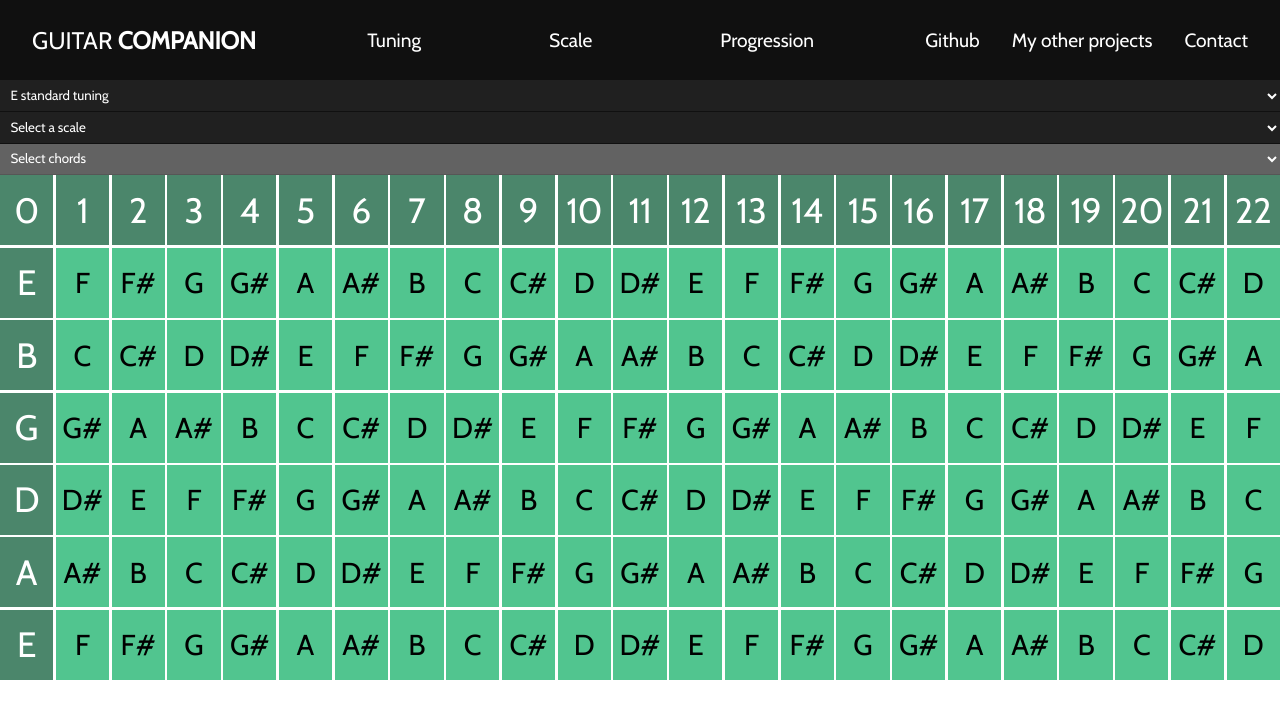
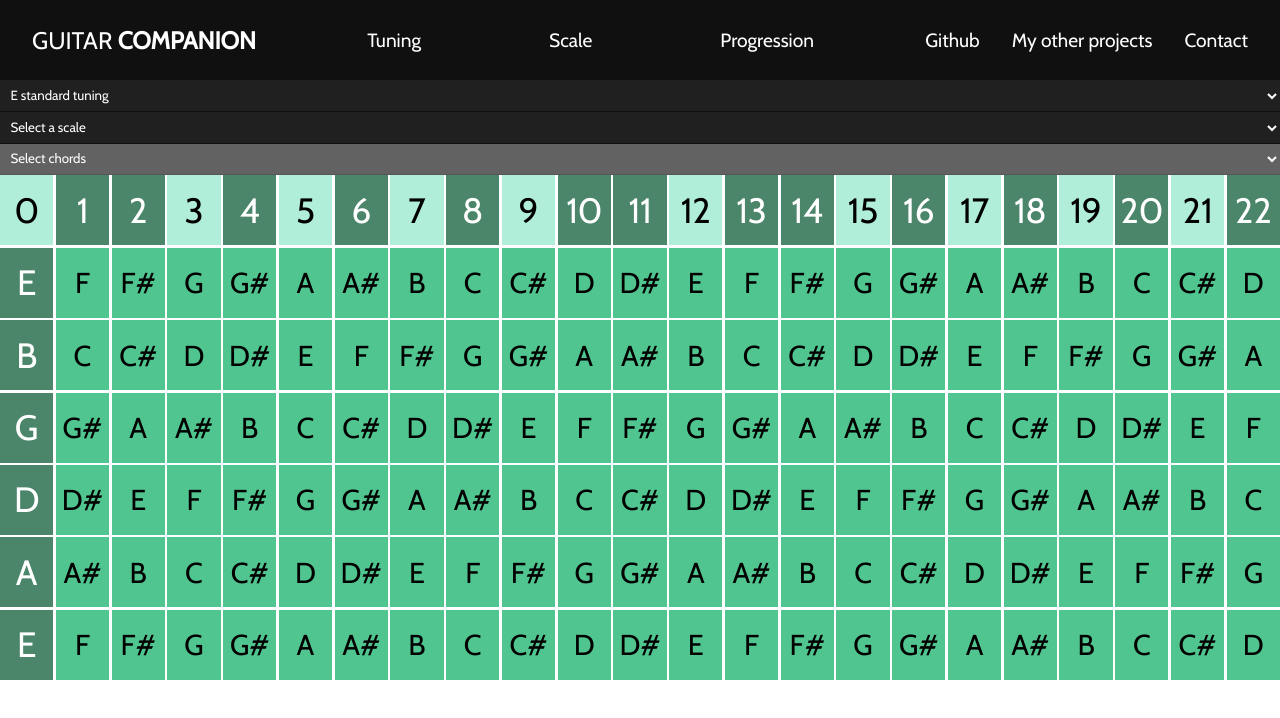
Before and after one commit to sebtaras/Guitar-Companion, a plain HTML site: page Guitar Companion/index.html in a window 1280 px wide. Drawn offline with nearby package versions, Linux system fonts and the light colour scheme.

Commit message:
fret marks

```diff
--- a/Guitar Companion/scripts/main.js
+++ b/Guitar Companion/scripts/main.js
@@ -8,6 +8,9 @@ function addFret(value, parent, first = false) {
   fret.classList.add("fret");
   if (first) {
     fret.classList.add("fret-string");
+    if ([0, 3, 5, 7, 9, 12, 15, 17, 19, 21].indexOf(value) > -1) {
+      fret.classList.add("fret-mark");
+    }
   }
   parent.appendChild(fret);
 }
@@ -50,7 +53,7 @@ function displayTuning(tuning, boolScale, mode = "note") {
   displayFretNumbers();
   for (let key in tuning.strings) {
     const nodes = tuning.strings[key];
-    nodes.forEach(node => {
+    nodes.forEach((node) => {
       if (mode == "note" || node.FretNumber == 0)
         addFret(node.Note, fretboard, node.FretNumber == 0);
       else addFret(node.FretNumber, fretboard);
@@ -84,10 +87,10 @@ function displayScale(scale) {
   displayTuningListener(tuning, false);
   const frets = document.querySelectorAll(".fret");
 
-  frets.forEach(fret => {
+  frets.forEach((fret) => {
     const value = fret.innerHTML;
     let inScale = false;
-    scale.notes.forEach(note => {
+    scale.notes.forEach((note) => {
       if (note == value) inScale = true;
     });
 
--- a/Guitar Companion/styles.css
+++ b/Guitar Companion/styles.css
@@ -6,6 +6,8 @@
   --fret-secondary: #4b866b;
   --fret-scale: #212e4b;
   --fret-root: #30869b;
+  --fret-mark: #b0eed9;
+  --fret-chord: #922420;
   /* --fret-primary: #fff568;
   --fret-secondary: #fffb2a;
   --fret-scale: #000000;
@@ -111,6 +113,11 @@ header {
   font-size: 2.2rem;
 }
 
+.fret-mark {
+  background: var(--fret-mark);
+  color: black;
+}
+
 .fret-scale {
   background: var(--fret-scale);
   color: white;
```
